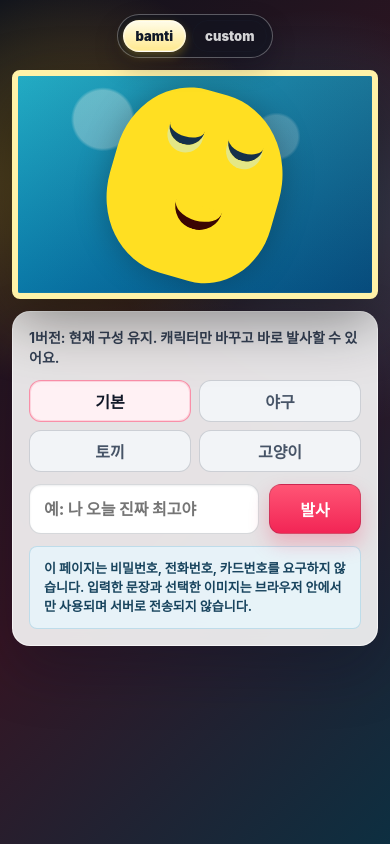
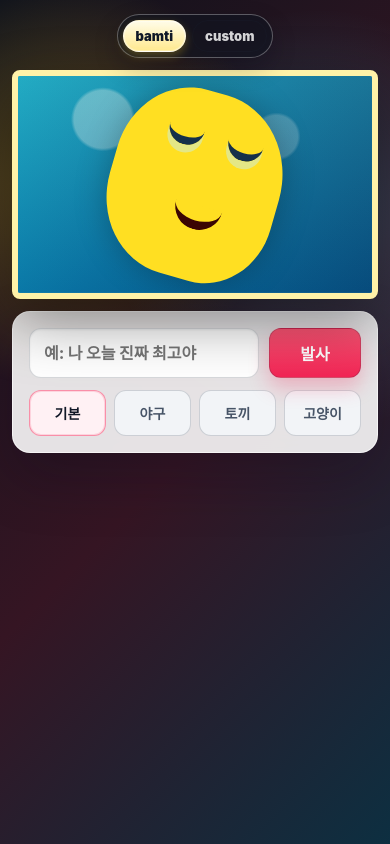
Before and after one commit to bible-highting/peace, a plain HTML site: page index.html in a window 390 px wide. Drawn offline with Linux system fonts and the light colour scheme.

Commit message:
Simplify mobile controls

```diff
--- a/index.html
+++ b/index.html
@@ -49,9 +49,20 @@
       </section>
 
       <section class="control-panel" aria-label="입력 패널">
-        <p class="mode-note" id="modeNote">
-          1버전: 현재 구성 유지. 캐릭터만 바꾸고 바로 발사할 수 있어요.
-        </p>
+        <form class="sentence-form" id="sentenceForm" autocomplete="off">
+          <div class="input-row">
+            <input
+              id="sentenceInput"
+              type="text"
+              autocomplete="off"
+              autocapitalize="off"
+              spellcheck="false"
+              placeholder="예: 나 오늘 진짜 최고야"
+              maxlength="80"
+            />
+            <button type="submit">발사</button>
+          </div>
+        </form>
 
         <div class="character-control" aria-label="캐릭터 선택">
           <button class="character-option is-active" type="button" data-character="default">기본</button>
@@ -68,25 +79,6 @@
         <p class="pin-help" id="pinHelp">
           배경을 넣은 뒤, 스테이지에서 소리가 시작될 위치를 탭해서 핀을 옮기세요.
         </p>
-
-        <form class="sentence-form" id="sentenceForm" autocomplete="off">
-          <div class="input-row">
-            <input
-              id="sentenceInput"
-              type="text"
-              autocomplete="off"
-              autocapitalize="off"
-              spellcheck="false"
-              placeholder="예: 나 오늘 진짜 최고야"
-              maxlength="80"
-            />
-            <button type="submit">발사</button>
-          </div>
-        </form>
-
-        <p class="privacy-note">
-          이 페이지는 비밀번호, 전화번호, 카드번호를 요구하지 않습니다. 입력한 문장과 선택한 이미지는 브라우저 안에서만 사용되며 서버로 전송되지 않습니다.
-        </p>
       </section>
     </main>
 
--- a/script.js
+++ b/script.js
@@ -10,14 +10,9 @@ const stage = document.querySelector("#stage");
 const blastLayer = document.querySelector("#blastLayer");
 const mouthAnchor = document.querySelector("#mouthAnchor");
 const pinMarker = document.querySelector("#pinMarker");
-const modeNote = document.querySelector("#modeNote");
 const pinHelp = document.querySelector("#pinHelp");
 
 const sampleWords = ["꽝!", "꽝!", "꽝!"];
-const modeDescriptions = {
-  classic: "1버전: 현재 구성 유지. 캐릭터만 바꾸고 바로 발사할 수 있어요.",
-  custom: "2버전: 배경을 넣고 발사 시작 핀을 직접 찍어서 어떤 이미지든 활용할 수 있어요.",
-};
 const pinDescriptions = {
   unset: "배경을 넣은 뒤, 스테이지에서 소리가 시작될 위치를 탭해서 핀을 옮기세요.",
   default: "기본 핀이 놓여 있어요. 이미지에서 입 위치를 탭하면 바로 그 지점으로 옮길 수 있어요.",
@@ -114,7 +109,6 @@ function setCharacter(character) {
 function setMode(mode) {
   state.mode = mode;
   game.dataset.mode = mode;
-  modeNote.textContent = modeDescriptions[mode];
   versionOptions.forEach((item) => item.classList.toggle("is-active", item.dataset.version === mode));
   stage.classList.toggle("is-pinnable", mode === "custom");
 
--- a/styles.css
+++ b/styles.css
@@ -527,23 +527,12 @@ body {
   backdrop-filter: blur(18px);
 }
 
-.mode-note,
-.pin-help,
-.privacy-note {
+.pin-help {
   margin: 0;
   color: #344054;
   font-size: 14px;
   line-height: 1.45;
   font-weight: 700;
-}
-
-.privacy-note {
-  padding: 12px 14px;
-  border: 1px solid rgba(8, 120, 173, 0.18);
-  border-radius: 8px;
-  color: #18445e;
-  background: rgba(232, 248, 255, 0.72);
-  font-size: 13px;
 }
 
 .character-control {
@@ -791,7 +780,12 @@ button:active {
   }
 
   .character-control {
-    grid-template-columns: repeat(2, minmax(0, 1fr));
+    grid-template-columns: repeat(4, minmax(0, 1fr));
+  }
+
+  .character-option {
+    min-height: 46px;
+    font-size: 14px;
   }
 
   .version-control {
```
